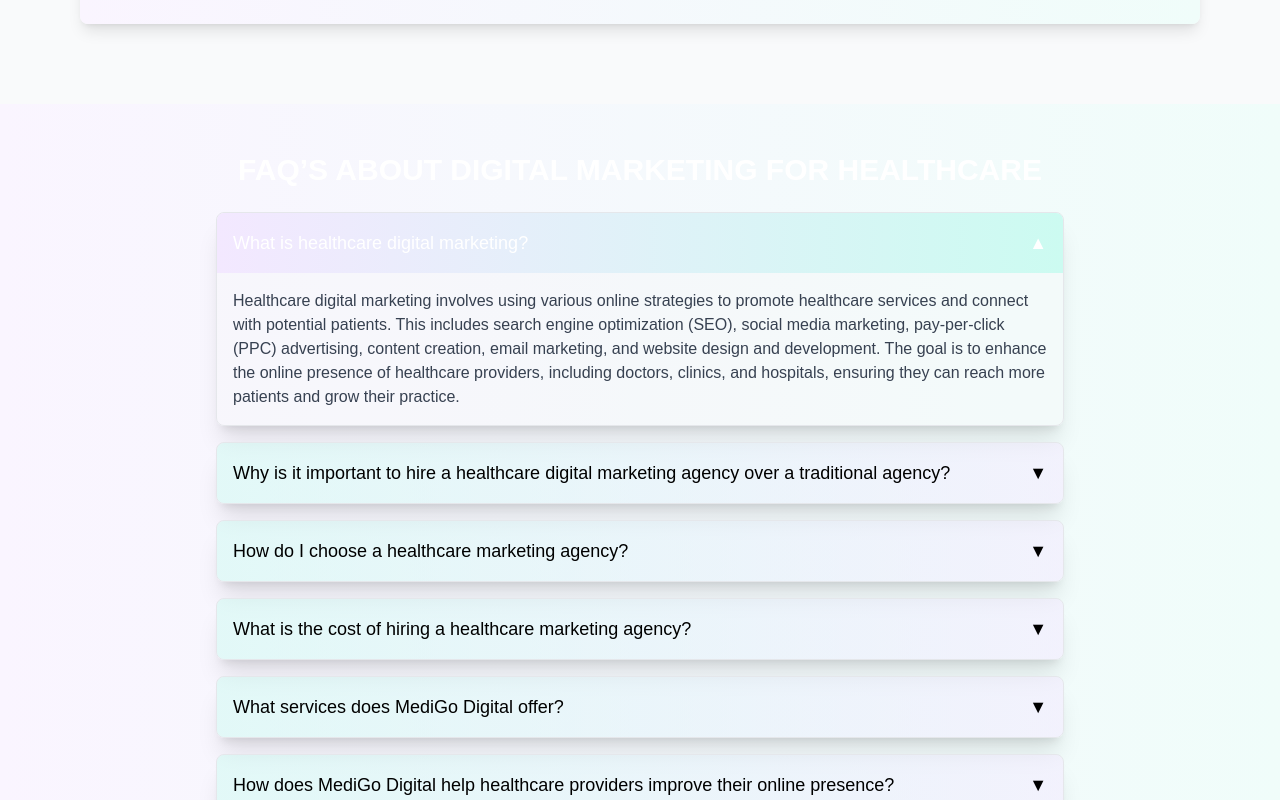
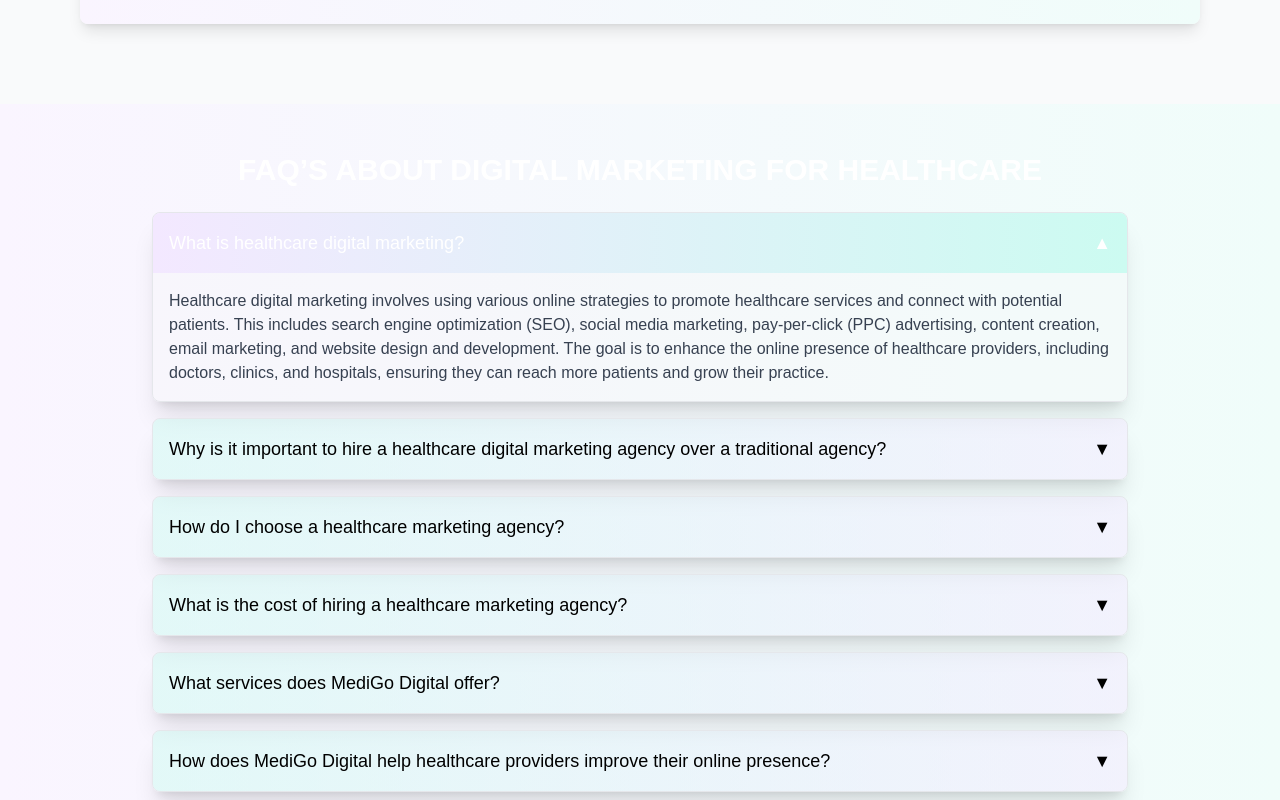
Before and after one commit to Drkadam07/MediGo-Digital-, a Next.js app: page / in a window 1280 px wide. Shown: the part 5960-6760 px from the top of the page. Built offline with nearby package versions, Linux system fonts and the light colour scheme.

Commit message:
padding change

```diff
--- a/app/Components/FAQSection.js
+++ b/app/Components/FAQSection.js
@@ -62,7 +62,7 @@ const FAQSection = () => {
 
   return (
     <section className="bg-gradient-to-r from-purple-50 to-teal-50 min-h-screen p-6">
-    <div className="max-w-4xl mx-auto p-6">
+    <div className="max-w-5xl mx-auto p-6">
       <h2 className="uppercase text-center text-xl font-semibold md:text-2xl lg:text-3xl leading-tight mb-6">
         FAQ’s About Digital Marketing for Healthcare
       </h2>
```
